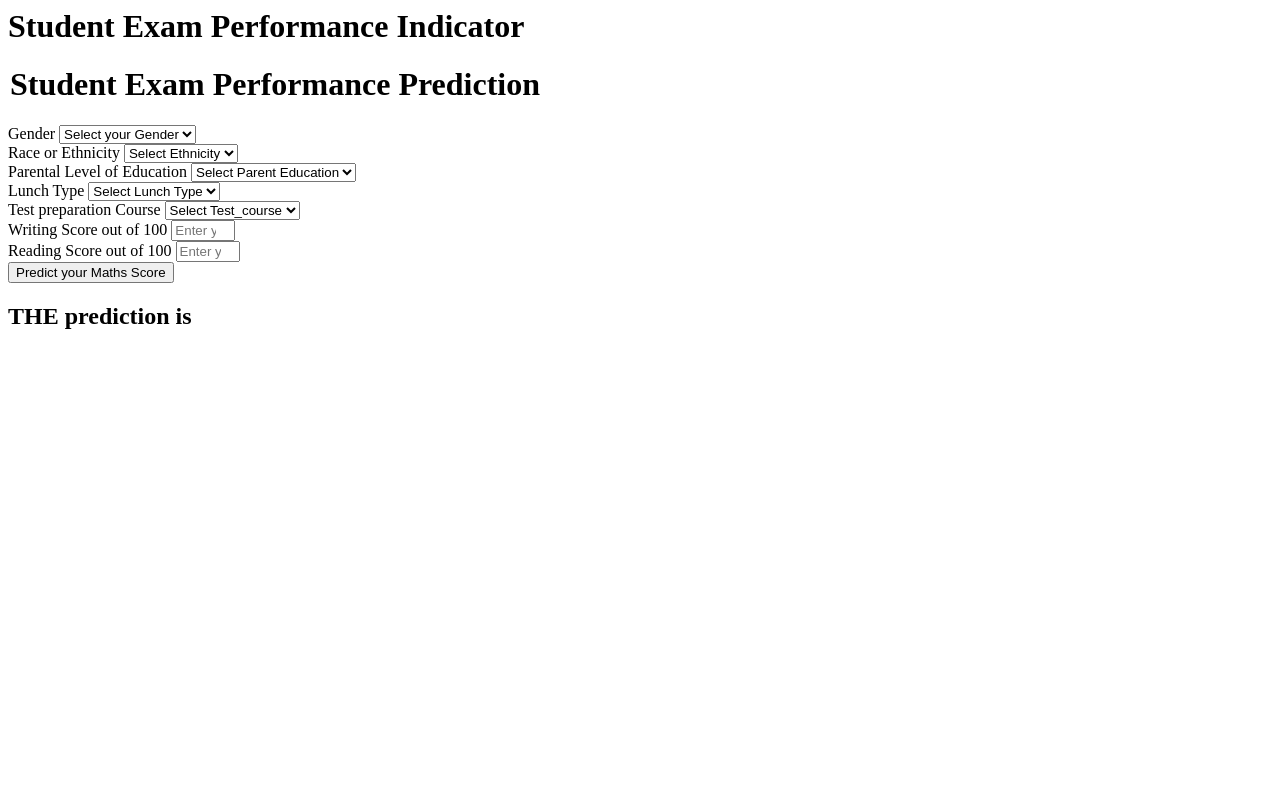
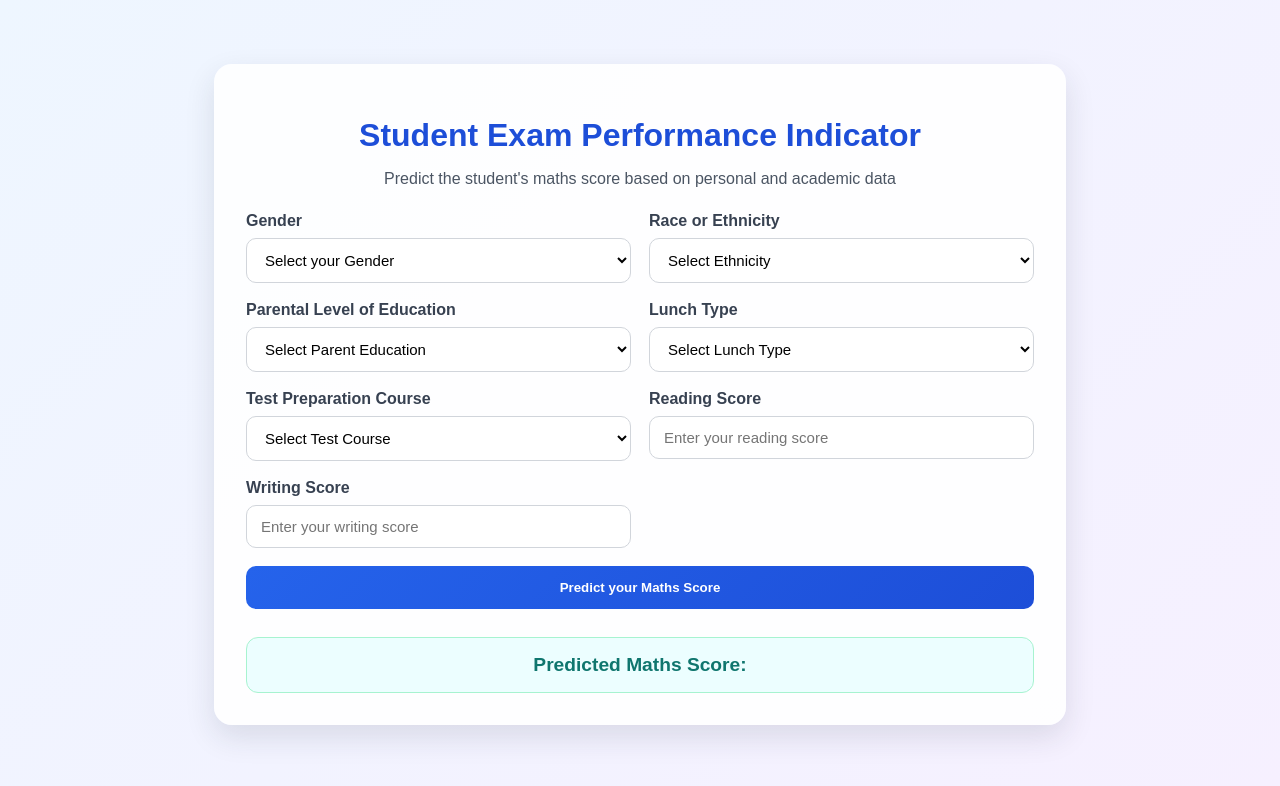
Before and after one commit to nimish2011/ml_project, a Flask app: page /predictdata in a window 1280 px wide. Shown: the top 786 px of the page. Run offline with Flask 3, Linux system fonts and the light colour scheme.

Commit message:
Home Page

```diff
--- a/app.py
+++ b/app.py
@@ -1,4 +1,4 @@
-from flask import Flask,request,render_template
+from flask import Flask, request, render_template, redirect, url_for
 import numpy as np
 import pandas as pd
 from sklearn.preprocessing import StandardScaler
@@ -9,7 +9,7 @@ app = application
 
 @app.route('/')
 def index():
-    return render_template('index.html')
+    return redirect(url_for('predict_datapoint'))
 
 @app.route('/predictdata',methods=['GET','POST'])
 def predict_datapoint():
--- a/templates/home.html
+++ b/templates/home.html
@@ -1,111 +1,179 @@
-<html>
+<!DOCTYPE html>
+<html lang="en">
+<head>
+    <meta charset="UTF-8">
+    <meta name="viewport" content="width=device-width, initial-scale=1.0">
+    <title>Student Performance Predictor</title>
+    <style>
+        * { box-sizing: border-box; }
+        body {
+            margin: 0;
+            font-family: Arial, sans-serif;
+            background: linear-gradient(135deg, #eef6ff, #f6f0ff);
+            color: #1f2937;
+        }
+        .container {
+            max-width: 900px;
+            margin: 40px auto;
+            padding: 24px;
+        }
+        .card {
+            background: rgba(255,255,255,0.9);
+            border-radius: 18px;
+            box-shadow: 0 12px 30px rgba(31, 41, 55, 0.12);
+            padding: 32px;
+        }
+        h1 {
+            text-align: center;
+            margin-bottom: 8px;
+            color: #1d4ed8;
+        }
+        .subtitle {
+            text-align: center;
+            color: #4b5563;
+            margin-bottom: 24px;
+        }
+        form {
+            display: grid;
+            grid-template-columns: repeat(2, minmax(220px, 1fr));
+            gap: 18px;
+        }
+        .field {
+            display: flex;
+            flex-direction: column;
+        }
+        label {
+            font-weight: 600;
+            margin-bottom: 8px;
+            color: #374151;
+        }
+        select, input {
+            width: 100%;
+            padding: 12px 14px;
+            border: 1px solid #d1d5db;
+            border-radius: 10px;
+            font-size: 15px;
+            background: #fff;
+            transition: border-color 0.2s ease, box-shadow 0.2s ease;
+        }
+        select:focus, input:focus {
+            outline: none;
+            border-color: #60a5fa;
+            box-shadow: 0 0 0 3px rgba(96,165,250,0.2);
+        }
+        .full-width {
+            grid-column: 1 / -1;
+        }
+        .btn {
+            background: linear-gradient(135deg, #2563eb, #1d4ed8);
+            color: white;
+            font-weight: 600;
+            border: none;
+            border-radius: 10px;
+            padding: 14px 18px;
+            cursor: pointer;
+            transition: transform 0.15s ease, box-shadow 0.15s ease;
+        }
+        .btn:hover {
+            transform: translateY(-1px);
+            box-shadow: 0 10px 18px rgba(37, 99, 235, 0.2);
+        }
+        .result {
+            margin-top: 28px;
+            text-align: center;
+            font-size: 1.2rem;
+            font-weight: 700;
+            color: #0f766e;
+            background: #ecfeff;
+            border: 1px solid #a7f3d0;
+            border-radius: 12px;
+            padding: 16px;
+        }
+        @media (max-width: 700px) {
+            form {
+                grid-template-columns: 1fr;
+            }
+        }
+    </style>
+</head>
 <body>
-    <div class="login">
+    <div class="container">
+        <div class="card">
             <h1>Student Exam Performance Indicator</h1>
+            <p class="subtitle">Predict the student's maths score based on personal and academic data</p>
 
-       <form action="{{ url_for('predict_datapoint')}}" method="post">
-        <h1>
-            <legend>Student Exam Performance Prediction</legend>
-        </h1>
-        <div class="mb-3">
-            <label class="form-label">Gender</label>
-            <select class="form-control" name="gender" placeholder="Enter you Gender" required>
-                <option class="placeholder" selected disabled value="">Select your Gender</option>
-                <option value="male">
-                    Male
-                </option>
-                <option value="female">
-                    Female
-                </option>
+            <form action="{{ url_for('predict_datapoint') }}" method="post">
+                <div class="field">
+                    <label>Gender</label>
+                    <select name="gender" required>
+                        <option selected disabled value="">Select your Gender</option>
+                        <option value="male">Male</option>
+                        <option value="female">Female</option>
                     </select>
                 </div>
-        <div class="mb-3">
-            <label class="form-label">Race or Ethnicity</label>
-            <select class="form-control" name="ethnicity" placeholder="Enter you ethnicity" required>
-                <option class="placeholder" selected disabled value="">Select Ethnicity</option>
-                <option value="group A">
-                    Group A
-                </option>
-                <option value="group B">
-                    Group B
-                </option>
-                <option value="group C">
-                    Group C
-                </option>
-                <option value="group D">
-                    Group D
-                </option>
-                <option value="group E">
-                    Group E
-                </option>
+
+                <div class="field">
+                    <label>Race or Ethnicity</label>
+                    <select name="ethnicity" required>
+                        <option selected disabled value="">Select Ethnicity</option>
+                        <option value="group A">Group A</option>
+                        <option value="group B">Group B</option>
+                        <option value="group C">Group C</option>
+                        <option value="group D">Group D</option>
+                        <option value="group E">Group E</option>
                     </select>
                 </div>
-        <div class="mb-3">
-            <label class="form-label">Parental Level of Education</label>
-            <select class="form-control" name="parental_level_of_education"
-                placeholder="Enter you Parent Education" required>
-                <option class="placeholder" selected disabled value="">Select Parent Education</option>
-                <option value="associate's degree">
-                    associate's degree
-                </option>
-                <option value="bachelor's degree">
-                    bachelor's degree
-                </option>
-                <option value="high school">
-                    high school
-                </option>
-                <option value="master's degree">
-                    master's degree
-                </option>
-                <option value="some college">
-                    some college
-                </option>
-                <option value="some high school">
-                    some high school
-                </option>
+
+                <div class="field">
+                    <label>Parental Level of Education</label>
+                    <select name="parental_level_of_education" required>
+                        <option selected disabled value="">Select Parent Education</option>
+                        <option value="associate's degree">associate's degree</option>
+                        <option value="bachelor's degree">bachelor's degree</option>
+                        <option value="high school">high school</option>
+                        <option value="master's degree">master's degree</option>
+                        <option value="some college">some college</option>
+                        <option value="some high school">some high school</option>
                     </select>
                 </div>
-        <div class="mb-3">
-            <label class="form-label">Lunch Type</label>
-            <select class="form-control" name="lunch" placeholder="Enter you Lunch" required>
-                <option class="placeholder" selected disabled value="">Select Lunch Type</option>
-                <option value="free/reduced">
-                    free/reduced
-                </option>
-                <option value="standard">
-                    standard
-                </option>
+
+                <div class="field">
+                    <label>Lunch Type</label>
+                    <select name="lunch" required>
+                        <option selected disabled value="">Select Lunch Type</option>
+                        <option value="free/reduced">free/reduced</option>
+                        <option value="standard">standard</option>
                     </select>
                 </div>
-        <div class="mb-3">
-            <label class="form-label">Test preparation Course</label>
-            <select class="form-control" name="test_preparation_course" placeholder="Enter you Course"
-                required>
-                <option class="placeholder" selected disabled value="">Select Test_course</option>
-                <option value="none">
-                    None
-                </option>
-                <option value="completed">
-                    Completed
-                </option>
+
+                <div class="field">
+                    <label>Test Preparation Course</label>
+                    <select name="test_preparation_course" required>
+                        <option selected disabled value="">Select Test Course</option>
+                        <option value="none">None</option>
+                        <option value="completed">Completed</option>
                     </select>
                 </div>
-        <div class="mb-3">
-            <label class="form-label">Writing Score out of 100</label>
-            <input class="form-control" type="number" name="reading_score"
-                placeholder="Enter your Reading score" min='0' max='100' />
+
+                <div class="field">
+                    <label>Reading Score</label>
+                    <input type="number" name="reading_score" min="0" max="100" placeholder="Enter your reading score" required>
                 </div>
-        <div class="mb-3">
-            <label class="form-label">Reading Score out of 100</label>
-            <input class="form-control" type="number" name="writing_score"
-                placeholder="Enter your Reading Score" min='0' max='100' />
+
+                <div class="field">
+                    <label>Writing Score</label>
+                    <input type="number" name="writing_score" min="0" max="100" placeholder="Enter your writing score" required>
                 </div>
-        <div class="mb-3">
-            <input class="btn btn-primary" type="submit" value="Predict your Maths Score" required />
+
+                <div class="field full-width">
+                    <button class="btn" type="submit">Predict your Maths Score</button>
                 </div>
             </form>
-    <h2>
-       THE  prediction is {{results}}
-    </h2>
-   <body>
+
+            <div class="result">
+                Predicted Maths Score: {{ results if results is not none else '---' }}
+            </div>
+        </div>
+    </div>
+</body>
 </html>
```
Lines whose indentation alone changed are shown as unchanged.
